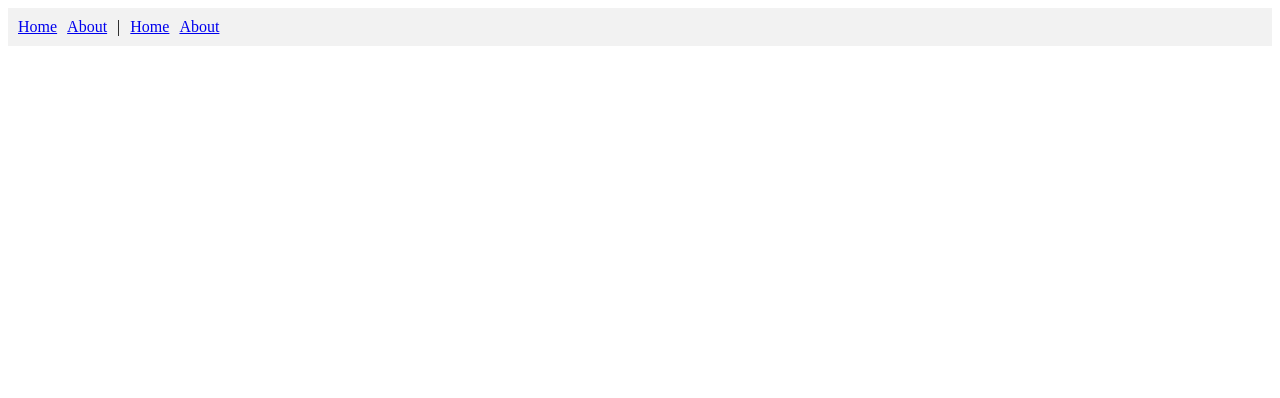
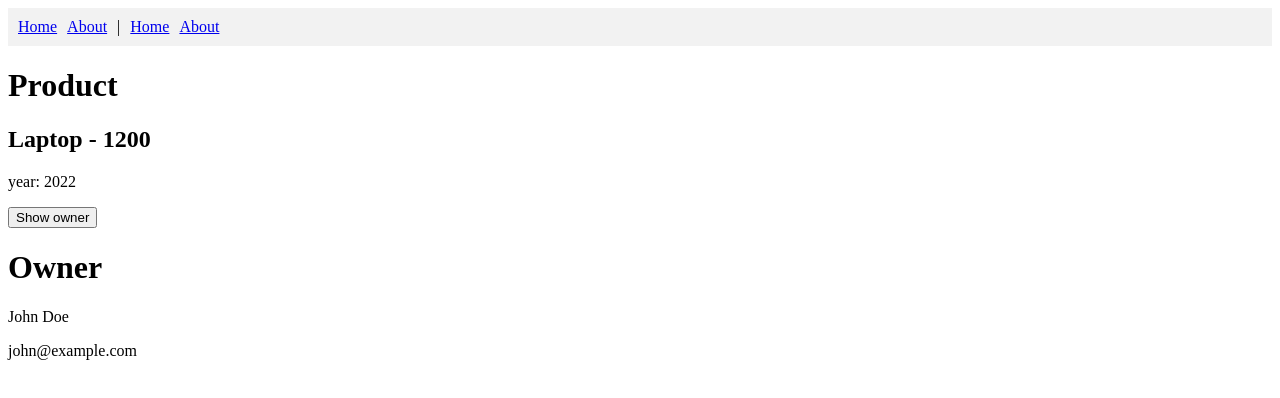
Before and after one commit to Lordfroze/webreaktifvue3, a Vue app in the folder vue-router-learn/: page /products/1/owner in a window 1280 px wide. Shown: the top 398 px of the page. Built offline with nearby package versions, Linux system fonts and the light colour scheme.

Commit message:
Mengubah Route Melalui Kode Program

```diff
--- a/vue-router-learn/src/router/index.js
+++ b/vue-router-learn/src/router/index.js
@@ -12,6 +12,13 @@
             path: "/products/:id", // path untuk halaman product dengan parameter id
             name: "products", // name untuk halaman product dengan parameter id
             component: () => import("../views/Product.vue"), // mengimport component Product.vue
+            children: [
+                {
+                    path: "/products/:id/owner", // path untuk halaman owner dengan parameter id
+                    name: "owner", // name untuk halaman owner dengan parameter id
+                    component: () => import("../views/Owner.vue"), // mengimport component Owner.vue
+                }
+            ]
         },
 
         {
--- /dev/null
+++ b/vue-router-learn/src/views/Owner.vue
@@ -0,0 +1,15 @@
+<script setup>
+import { useRoute } from 'vue-router'; // mengimport useRoute dari vue-router
+import products from '../data/products.json'; // mengimport data products.json
+
+const route = useRoute(); // mengimport useRoute dari vue-router
+const {owner} = products.find( (p) => p.id === parseInt(route.params.id)); // mencari owner dengan id yang sesuai
+</script>
+
+<template>
+    <div>
+        <h1>Owner</h1>
+        <p>{{ owner.name }}</p>
+        <p>{{ owner.email }}</p>
+    </div>
+</template>
--- a/vue-router-learn/src/views/Product.vue
+++ b/vue-router-learn/src/views/Product.vue
@@ -1,21 +1,33 @@
 <script setup>
-import { useRoute } from "vue-router"; // mengimport useRoute dari vue-router
+import { useRoute,useRouter ,RouterView } from "vue-router"; // mengimport useRoute, RouterView dari vue-router
 import products from "../data/products.json"; // mengimport data products.json
+import Owner from "./Owner.vue";
 
 const route = useRoute(); // mengimport useRoute dari vue-router
-// console.log(route);
+const router = useRouter();  // mengimport useROuter
+const productId = parseInt(route.params.id); // mencari product dengan id yang sesuai
+// console.log(route); // menampilkan route
+// console.log(router); // menampilkan router
 // console.log(route.params.id)
 
 const product = products.find( // mencari product dengan id yang sesuai
-    (product) => product.id === parseInt(route.params.id) // mencari product dengan id yang sesuai
+    (product) => product.id === productId // mencari product dengan id yang sesuai
 );
 
+// fungsi menampilkan owner
+function showOwner() {
+    router.push({name:"owner", params: {id: productId} }); // owner diperoleh dari vue-router-learn/src/router/index.js 18
+}
 </script>
 
 <template>
     <div>
         <h1>Product</h1>
+        <div>
         <h2>{{ product.name }} - {{ product.price }}</h2> <!-- menampilkan nama dan harga product -->
         <p>year: {{ product.year }}</p> <!-- menampilkan tahun product -->
+        </div>
+        <button @click="showOwner">Show owner</button>
+        <RouterView />
     </div>
 </template>
```
Also changed, not shown: 1 other file (tests, documents, lock files or other folders).
